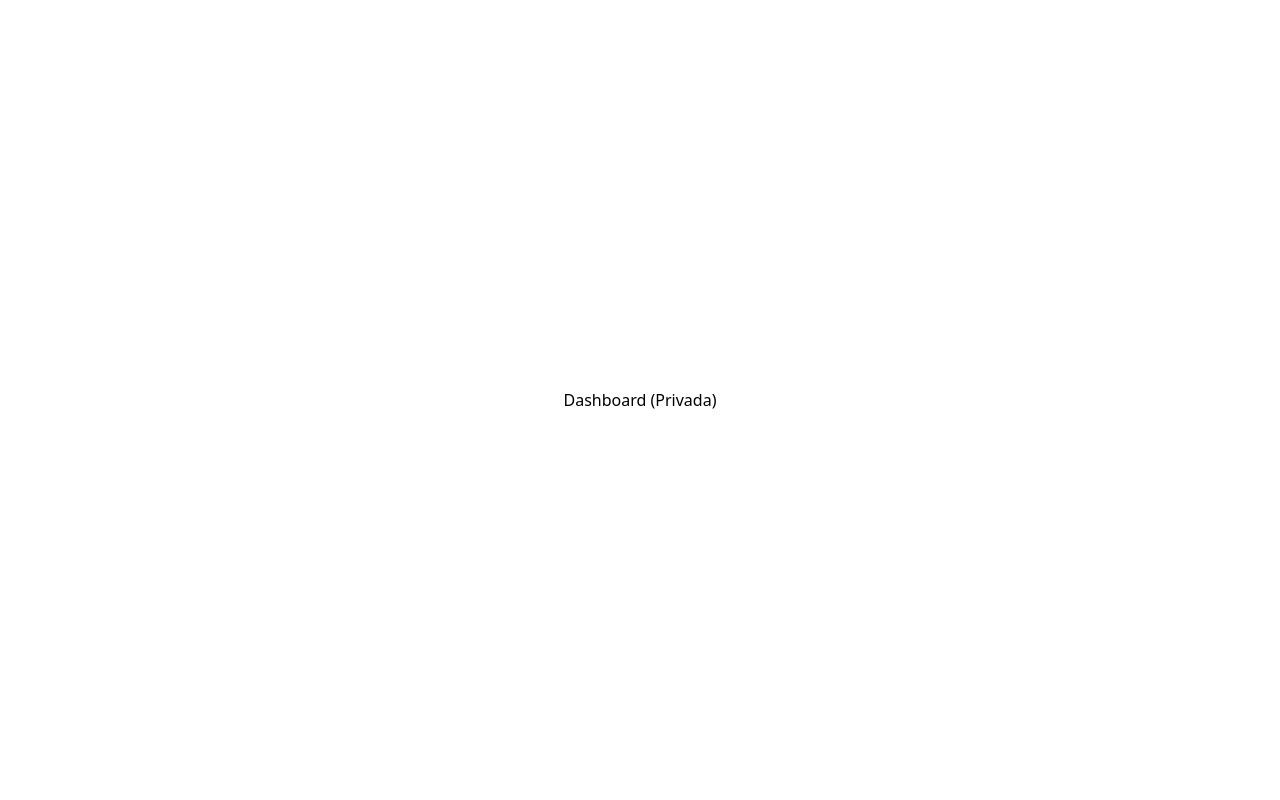
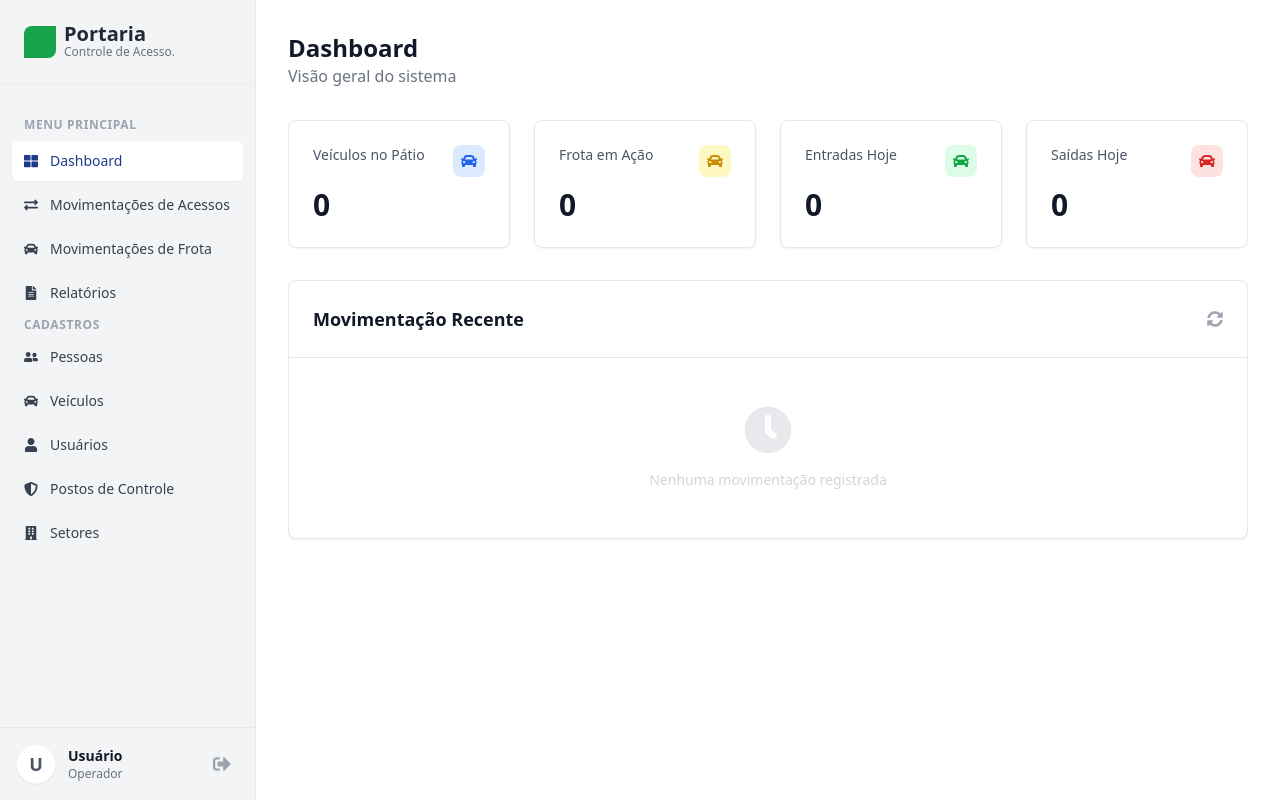
Before and after one commit to alissongabrieloliveira/gestao-acessos-veiculos-frontend, a React (Vite) app: page /dashboard in a window 1280 px wide. Built offline with nearby package versions, Linux system fonts and the light colour scheme; sample sign-in values are in the browser's storage.

Commit message:
feat: implementa layout com sidebar e novo visual do dashboard

```diff
--- /dev/null
+++ b/src/components/Layout/index.jsx
@@ -0,0 +1,20 @@
+import React from "react";
+import { Outlet } from "react-router-dom";
+import Sidebar from "../Sidebar";
+
+export default function Layout() {
+  return (
+    <div className="flex h-screen bg-white">
+      {/* Sidebar Fixa */}
+      <Sidebar />
+
+      {/* Área de Conteúdo */}
+      <div className="flex-1 flex flex-col overflow-hidden">
+        {/* Renderizando as páginas filhas (Dashboard, Cadastros, etc.) */}
+        <main className="flex-1 overflow-x-hidden overflow-y-auto bg-white p-8">
+          <Outlet />
+        </main>
+      </div>
+    </div>
+  );
+}
--- /dev/null
+++ b/src/components/Sidebar/index.jsx
@@ -0,0 +1,162 @@
+import React from "react";
+import { Link, useLocation } from "react-router-dom";
+import { useAuth } from "../../contexts/AuthContext";
+import {
+  FaThLarge,
+  FaExchangeAlt,
+  FaCar,
+  FaFileAlt,
+  FaUserFriends,
+  FaUser,
+  FaShieldAlt,
+  FaBuilding,
+  FaSignOutAlt,
+} from "react-icons/fa";
+
+export default function Sidebar() {
+  const { user, signOut } = useAuth();
+  const location = useLocation();
+
+  // Função auxiliar para verificar se o link está ativo
+  const isActive = (path) => {
+    return location.pathname === path
+      ? "bg-white text-blue-900 shadow-sm"
+      : "text-gray-700 hover:bg-gray-200";
+  };
+
+  return (
+    <aside className="w-64 bg-gray-100 h-screen flex flex-col border-r border-gray-200">
+      {/* 1. Logo / Cabeçalho da Sidebar */}
+      <div className="p-6 flex items-center gap-2 border-b border-gray-200/50">
+        {/* Simulação do Logo da imagem */}
+        <div className="w-8 h-8 bg-green-600 rounded-tl-lg rounded-br-lg"></div>
+        <div>
+          <h1 className="text-xl font-bold text-gray-800 leading-none">
+            Portaria
+          </h1>
+          <p className="text-xs text-gray-500 font-medium">
+            Controle de Acesso.
+          </p>
+        </div>
+      </div>
+
+      {/* 2. Menu de Navegação (Com Scroll se precisar) */}
+      <nav className="flex-1 overflow-y-auto py-6 px-3 space-y-1">
+        {/* Seção MENU PRINCIPAL */}
+        <p className="px-3 text-xs font-bold text-gray-400 uppercase tracking-wider mb-2 mt-2">
+          Menu Principal
+        </p>
+
+        <Link
+          to="/dashboard"
+          className={`flex items-center gap-3 px-3 py-2.5 rounded-md text-sm font-medium transition-colors ${isActive(
+            "/dashboard"
+          )}`}
+        >
+          <FaThLarge /> Dashboard
+        </Link>
+
+        <Link
+          to="/movimentacoes/acessos"
+          className={`flex items-center gap-3 px-3 py-2.5 rounded-md text-sm font-medium transition-colors ${isActive(
+            "/movimentacoes/acessos"
+          )}`}
+        >
+          <FaExchangeAlt /> Movimentações de Acessos
+        </Link>
+
+        <Link
+          to="/movimentacoes/frota"
+          className={`flex items-center gap-3 px-3 py-2.5 rounded-md text-sm font-medium transition-colors ${isActive(
+            "/movimentacoes/frota"
+          )}`}
+        >
+          <FaCar /> Movimentações de Frota
+        </Link>
+
+        <Link
+          to="/relatorios"
+          className={`flex items-center gap-3 px-3 py-2.5 rounded-md text-sm font-medium transition-colors ${isActive(
+            "/relatorios"
+          )}`}
+        >
+          <FaFileAlt /> Relatórios
+        </Link>
+
+        {/* Seção CADASTROS */}
+        <p className="px-3 text-xs font-bold text-gray-400 uppercase tracking-wider mb-2 mt-8">
+          Cadastros
+        </p>
+
+        <Link
+          to="/pessoas"
+          className={`flex items-center gap-3 px-3 py-2.5 rounded-md text-sm font-medium transition-colors ${isActive(
+            "/pessoas"
+          )}`}
+        >
+          <FaUserFriends /> Pessoas
+        </Link>
+
+        <Link
+          to="/veiculos"
+          className={`flex items-center gap-3 px-3 py-2.5 rounded-md text-sm font-medium transition-colors ${isActive(
+            "/veiculos"
+          )}`}
+        >
+          <FaCar /> Veículos
+        </Link>
+
+        <Link
+          to="/usuarios"
+          className={`flex items-center gap-3 px-3 py-2.5 rounded-md text-sm font-medium transition-colors ${isActive(
+            "/usuarios"
+          )}`}
+        >
+          <FaUser /> Usuários
+        </Link>
+
+        <Link
+          to="/postos"
+          className={`flex items-center gap-3 px-3 py-2.5 rounded-md text-sm font-medium transition-colors ${isActive(
+            "/postos"
+          )}`}
+        >
+          <FaShieldAlt /> Postos de Controle
+        </Link>
+
+        <Link
+          to="/setores"
+          className={`flex items-center gap-3 px-3 py-2.5 rounded-md text-sm font-medium transition-colors ${isActive(
+            "/setores"
+          )}`}
+        >
+          <FaBuilding /> Setores
+        </Link>
+      </nav>
+
+      {/* 3. Rodapé com Perfil do Usuário */}
+      <div className="p-4 border-t border-gray-200">
+        <div className="flex items-center gap-3">
+          <div className="w-10 h-10 rounded-full bg-white flex items-center justify-center text-lg font-bold text-gray-600 shadow-sm border border-gray-100">
+            {user?.nome?.charAt(0) || "U"}
+          </div>
+          <div className="flex-1 min-w-0">
+            <p className="text-sm font-bold text-gray-900 truncate">
+              {user?.nome || "Usuário"}
+            </p>
+            <p className="text-xs text-gray-500 truncate">
+              {user?.tipo_de_usuario === "admin" ? "Administrador" : "Operador"}
+            </p>
+          </div>
+          <button
+            onClick={signOut}
+            className="p-2 text-gray-400 hover:text-red-600 transition-colors"
+            title="Sair do sistema"
+          >
+            <FaSignOutAlt size={18} />
+          </button>
+        </div>
+      </div>
+    </aside>
+  );
+}
--- a/src/pages/Dashboard/index.jsx
+++ b/src/pages/Dashboard/index.jsx
@@ -1,9 +1,87 @@
 import React from "react";
+import { FaCar, FaClock, FaSyncAlt } from "react-icons/fa";
 
 export default function Dashboard() {
   return (
-    <div className="flex justify-center items-center h-screen">
-      <h1>Dashboard (Privada)</h1>
+    <div>
+      {/* Cabeçalho */}
+      <div className="mb-8">
+        <h1 className="text-2xl font-bold text-gray-900">Dashboard</h1>
+        <p className="text-gray-500">Visão geral do sistema</p>
+      </div>
+
+      {/* Cards de Resumo */}
+      <div className="grid grid-cols-1 md:grid-cols-2 lg:grid-cols-4 gap-6 mb-8">
+        {/* Card 1 */}
+        <div className="bg-white border border-gray-200 rounded-lg p-6 shadow-sm flex flex-col justify-between h-32">
+          <div className="flex justify-between items-start">
+            <span className="text-gray-600 text-sm font-medium">
+              Veículos no Pátio
+            </span>
+            <div className="p-2 bg-blue-100 rounded-lg text-blue-600">
+              <FaCar />
+            </div>
+          </div>
+          <span className="text-3xl font-bold text-gray-900">0</span>
+        </div>
+
+        {/* Card 2 */}
+        <div className="bg-white border border-gray-200 rounded-lg p-6 shadow-sm flex flex-col justify-between h-32">
+          <div className="flex justify-between items-start">
+            <span className="text-gray-600 text-sm font-medium">
+              Frota em Ação
+            </span>
+            <div className="p-2 bg-yellow-100 rounded-lg text-yellow-600">
+              <FaCar />
+            </div>
+          </div>
+          <span className="text-3xl font-bold text-gray-900">0</span>
+        </div>
+
+        {/* Card 3 */}
+        <div className="bg-white border border-gray-200 rounded-lg p-6 shadow-sm flex flex-col justify-between h-32">
+          <div className="flex justify-between items-start">
+            <span className="text-gray-600 text-sm font-medium">
+              Entradas Hoje
+            </span>
+            <div className="p-2 bg-green-100 rounded-lg text-green-600">
+              <FaCar />
+            </div>
+          </div>
+          <span className="text-3xl font-bold text-gray-900">0</span>
+        </div>
+
+        {/* Card 4 */}
+        <div className="bg-white border border-gray-200 rounded-lg p-6 shadow-sm flex flex-col justify-between h-32">
+          <div className="flex justify-between items-start">
+            <span className="text-gray-600 text-sm font-medium">
+              Saídas Hoje
+            </span>
+            <div className="p-2 bg-red-100 rounded-lg text-red-600">
+              <FaCar />
+            </div>
+          </div>
+          <span className="text-3xl font-bold text-gray-900">0</span>
+        </div>
+      </div>
+
+      {/* Seção Movimentação Recente */}
+      <div className="bg-white border border-gray-200 rounded-lg shadow-sm">
+        <div className="p-6 border-b border-gray-200 flex justify-between items-center">
+          <h2 className="text-lg font-bold text-gray-900">
+            Movimentação Recente
+          </h2>
+          <button className="text-gray-400 hover:text-blue-600 transition-colors">
+            <FaSyncAlt />
+          </button>
+        </div>
+
+        {/* Placeholder de "Nenhum dado" igual à imagem */}
+        <div className="p-12 flex flex-col items-center justify-center text-gray-300">
+          <FaClock size={48} className="mb-4 opacity-50" />
+          <p className="text-sm font-medium">Nenhuma movimentação registrada</p>
+        </div>
+      </div>
     </div>
   );
 }
--- a/src/routes/index.jsx
+++ b/src/routes/index.jsx
@@ -3,25 +3,25 @@
 
 import SignIn from "../pages/SignIn";
 import Dashboard from "../pages/Dashboard";
-
+import Layout from "../components/Layout";
 import PrivateRoutes from "./PrivateRoutes";
 
 export default function AppRoutes() {
   return (
     <Routes>
-      {/* Rota Pública */}
       <Route path="/" element={<SignIn />} />
 
-      {/* Grupo de Rotas Privadas */}
+      {/* Rotas Privadas */}
       <Route element={<PrivateRoutes />}>
-        <Route path="/dashboard" element={<Dashboard />} />
+        {/* Envolvemos todas as rotas internas no Layout */}
+        <Route element={<Layout />}>
+          <Route path="/dashboard" element={<Dashboard />} />
 
-        {/* Futuras rotas virão aqui: */}
-        {/* <Route path="/usuarios" element={<UsuariosList />} /> */}
-        {/* <Route path="/pessoas" element={<PessoasList />} /> */}
+          {/* Adicionaremos as outras rotas futuramente */}
+          {/* <Route path="/pessoas" element={<Pessoas />} /> */}
+        </Route>
       </Route>
 
-      {/* Rota Coringa (404) - Se digitar URL errada, volta pro login */}
       <Route path="*" element={<SignIn />} />
     </Routes>
   );
```
